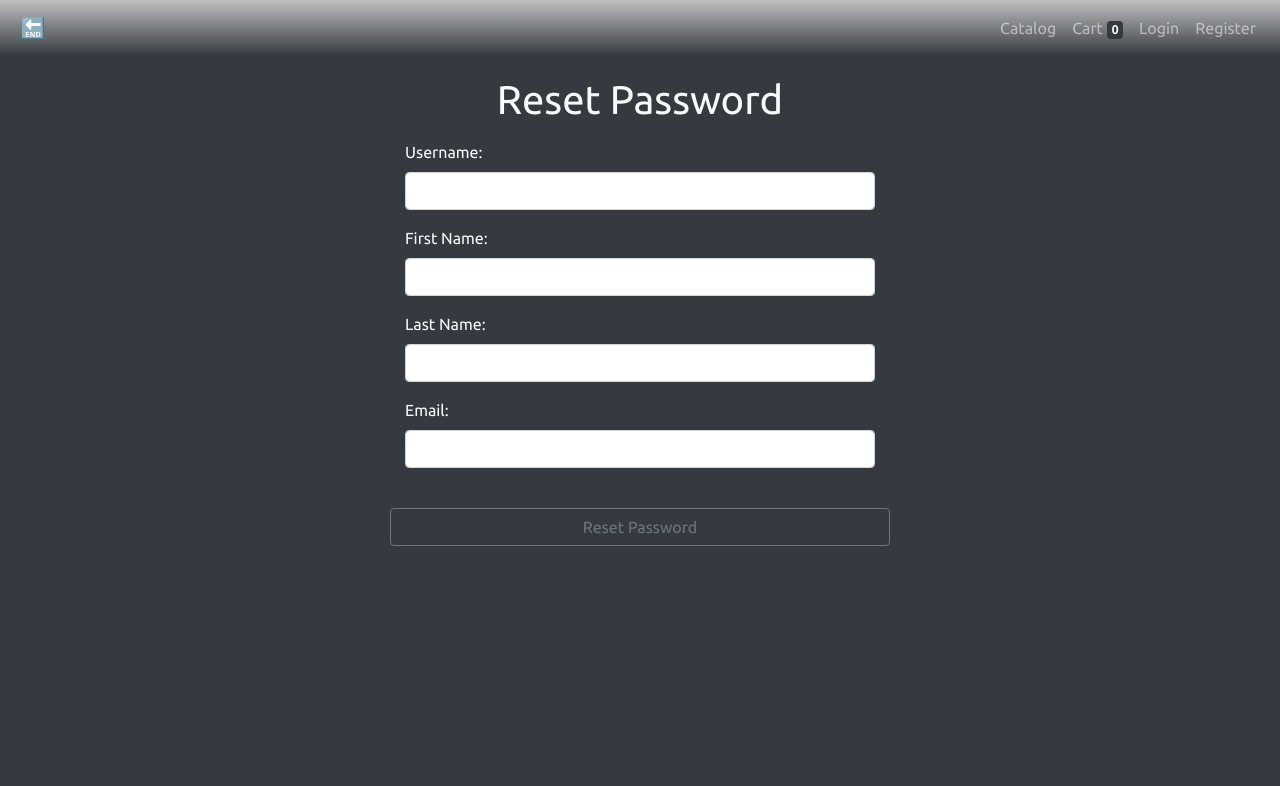
After one commit to johnjay-balilo/deadendph, a PHP site: page /app/views/reset_password.php in a window 1280 px wide. The commit adds this page. Shown: the top 786 px of the page. Run offline with PHP 8.4, Linux system fonts and the light colour scheme; data that the repository does not hold is empty.

Commit message:
added reset password

```diff
--- a/app/assets/js/script.js
+++ b/app/assets/js/script.js
@@ -360,6 +360,45 @@ $(document).ready( () => {
 		}
 	})
 
+	// forgot password
+	$("#reset_password_btn").click(function(e) {
+		e.preventDefault();
+		e.stopPropagation();
+
+			let username = $("#username").val();
+			let firstname = $("#firstname").val();
+			let lastname = $("#lastname").val();
+			let email = $("#email").val();
+
+			$.ajax({
+				url: "../controllers/reset_password.php",
+				method: "POST",
+				data: {
+					"username": username,
+					"firstname": firstname,
+					"lastname": lastname,
+					"email": email
+				},
+				success: (data) => {
+					if (data === "fail") {
+						$("#alert").html("No user found.");
+						$("#alert").addClass("alert-danger");
+						$("#alert").show();
+					}else{
+						$("#alert").html("Password reset successful");
+						$("#alert").addClass("alert-success");
+						$("#alert").show();
+						$("#username").val("");
+						$("#firstname").val("");
+						$("#lastname").val("");
+						$("#email").val("");
+
+					}
+
+				}
+			})
+	})
+
 	// delete item functionality
 	$(document).on("click", ".delete-item", function(e) {
 		let item_id = $(e.target).attr("data-id");
--- a/app/controllers/authenticate.php
+++ b/app/controllers/authenticate.php
@@ -24,4 +24,4 @@ if (password_verify($password, $user_info['password'])) {
 
 // header("Location: ../../index.php")
 
- ?>
+?>
--- a/app/views/confirmation.php
+++ b/app/views/confirmation.php
@@ -1,3 +1,4 @@
+<?php $page_title = "Confirmation" ?>
 <?php require_once '../partials/template.php' ?>
 
 <?php function get_page_content() { ?>
--- a/app/views/login.php
+++ b/app/views/login.php
@@ -20,7 +20,6 @@
 				<label> Password:  </label>
 				<input id="password" type="password" name="password" class="form-control">
 			</div>
-
 			<div class="text-center py-4 row">
 				<div class="col-6">
 					<a href="register.php" class="btn btn-block btn-outline-secondary"> Register </a>
@@ -28,6 +27,10 @@
 				<div class="col-6">
 					<button id="login" class="btn btn-block btn-outline-light"> Login </button>
 				</div>
+			</div>
+
+			<div class="text-center">
+				<a href="./forgot_password.php"><small>Forgot password?</small></a>
 			</div>
 		</form>
 
--- /dev/null
+++ b/app/views/reset_password.php
@@ -0,0 +1,46 @@
+<?php $page_title = "Reset Password" ?>
+<?php require_once '../partials/template.php' ?>
+
+<?php function get_page_content() { ?>
+
+	<?php if (isset($_SESSION['user_info'])) {
+		header("Location: ../../index.php");
+	} ?>
+
+	<div id="login_form" class="container-fluid">
+		<h1 class="text-center">Reset Password</h1>
+
+		<div id="alert" class="alert hidden"></div>
+
+		<form id="reset_password_form">
+			<div class="form-group">
+				<p class="error"> </p>
+				<label> Username: </label>
+				<input id="username" type="text" name="username" class="form-control">
+			</div>
+			<div class="form-group">
+				<label> First Name: </label>
+				<input id="firstname" type="text" name="firstname" class="form-control">
+			</div>
+			<div class="form-group">
+				<label> Last Name: </label>
+				<input id="lastname" type="text" name="lastname" class="form-control">
+			</div>
+			<div class="form-group">
+				<label> Email: </label>
+				<input id="email" type="email" name="email" class="form-control">
+			</div>
+			<br>
+			<div class="row text-center">
+				<button type="submit" class="btn btn-block btn-outline-secondary" id="reset_password_btn"> Reset Password </button>
+			</div>
+
+		</form>
+
+	</div> <!-- end container -->
+
+
+
+
+
+<?php } ?>
```
Also changed, not shown: app/controllers/reset_password.php (added, +101 -0 lines).
